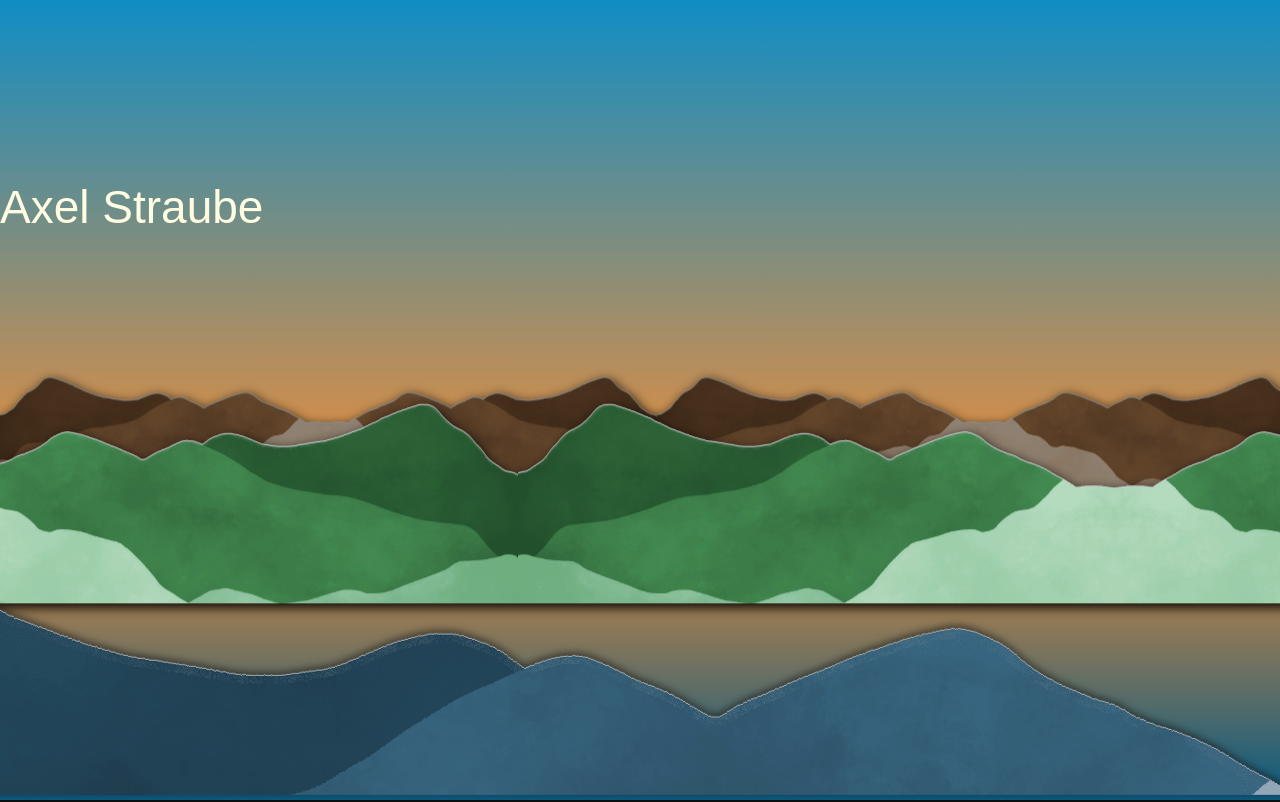
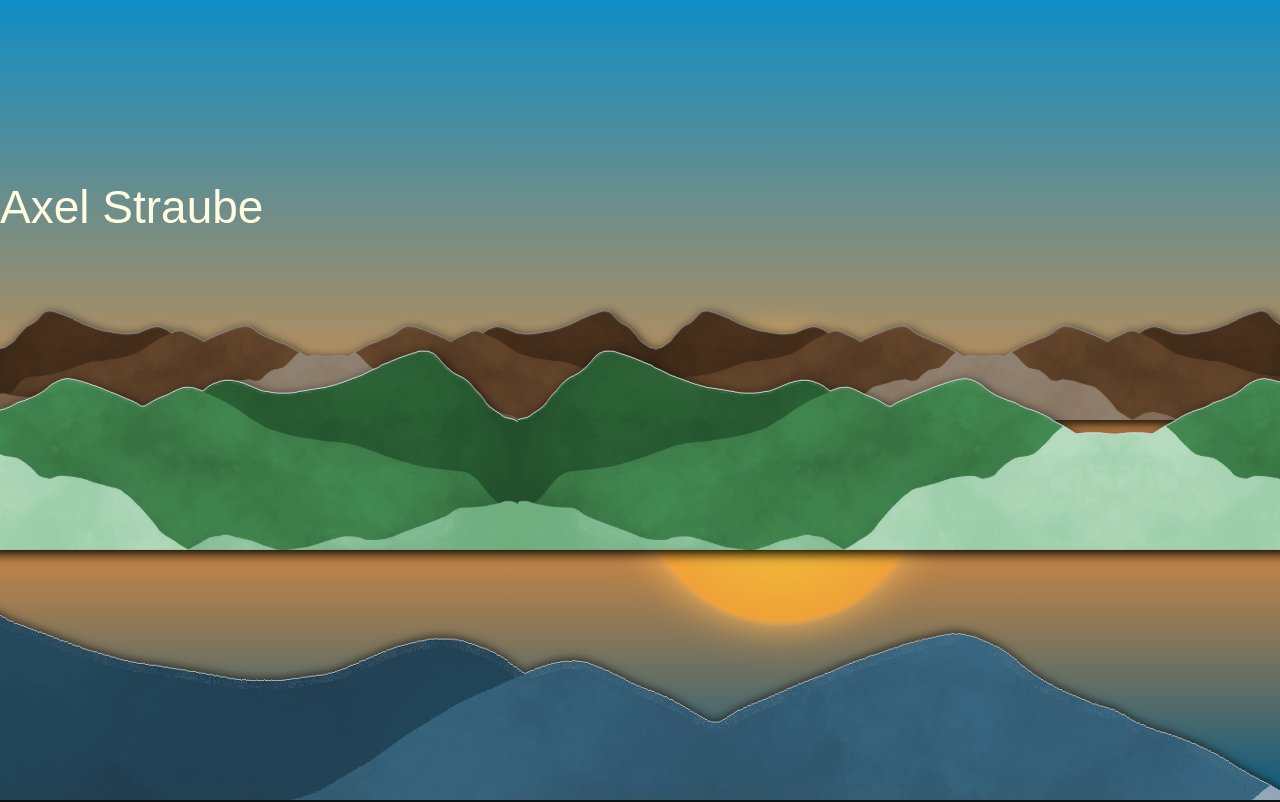
Before and after one commit to a-straube/portfolio-alpha, a React (Create React App) app: page / in a window 1280 px wide. Shown: the top 802 px of the page. Built offline with nearby package versions, Linux system fonts and the light colour scheme; a web font is replaced by a local one.

Commit message:
Add sun; adjust IntroSection

```diff
--- a/src/section1-Intro/IntroSection.css
+++ b/src/section1-Intro/IntroSection.css
@@ -1,8 +1,21 @@
 #introSection {
   background: linear-gradient(to bottom, #108DC5, #ef8e38 62%, #0a5b81);
+  background-attachment: fixed;
   height: 100vh;
   position: relative;
-  overflow-x: hidden;
+  overflow: hidden;
+}
+#sun {
+  background: radial-gradient(circle, #efb938 33%, #ef8e38 100%);
+  border: 1px solid #ffbc59;
+  border-radius: 50%;
+  box-shadow: 0 0 40px #ffbc59;
+  filter: blur(2px);
+  height: 280px;
+  width: 280px;
+  position: absolute;
+  top: 42%;
+  right: 28vw;
 }
 .mountain {
   background: url('../img/Pngtree-mountain-landscape_8807747.png') repeat-x;
@@ -12,7 +25,7 @@
 #mountain1 {
   background-size: auto 38%;
   filter: invert(1) hue-rotate(8deg) drop-shadow(0px -1px 0px #e2e9eb) drop-shadow(2px 4px 6px #000000) brightness(0.6);
-  bottom: 8vh;
+  bottom: 6vh;
   height: 36vh;
 }
 #mountain2 {
--- a/src/section1-Intro/IntroSection.js
+++ b/src/section1-Intro/IntroSection.js
@@ -7,9 +7,10 @@ function IntroSection() {
             <Parallax speed={-20}>
                 <h1>Axel Straube</h1>
             </Parallax>
-            <Parallax speed={-20} id='mountain1' className='mountain'></Parallax>
-            <Parallax speed={-12} id='mountain2' className='mountain'></Parallax>
-            <Parallax speed={-1} id='mountain3' className='mountain'></Parallax>
+            <Parallax speed={4} id='sun'></Parallax>
+            <Parallax speed={-40} id='mountain1' className='mountain'></Parallax>
+            <Parallax speed={-30} id='mountain2' className='mountain'></Parallax>
+            <Parallax id='mountain3' className='mountain'></Parallax>
         </section>
     );
 }
--- a/src/section1-Intro/IntroSection.less
+++ b/src/section1-Intro/IntroSection.less
@@ -1,8 +1,19 @@
 #introSection {
     background: linear-gradient(to bottom, #108DC5, #ef8e38 62%, #0a5b81);
+    background-attachment: fixed;
     height: 100vh;
     position: relative;
-    overflow-x: hidden;
+    overflow: hidden;
+}
+
+#sun {
+    background: radial-gradient(circle, rgba(239,185,56,1) 33%, rgba(239,142,56,1) 100%);
+    border: 1px solid #ffbc59;
+    border-radius: 50%;
+    box-shadow: 0 0 40px #ffbc59;
+    filter: blur(2px);
+    height: 280px; width: 280px;
+    position: absolute; top: 42%; right: 28vw;
 }
 
 .mountain {
@@ -14,7 +25,7 @@
 #mountain1 {
     background-size: auto 38%;
     filter: invert(1) hue-rotate(8deg) drop-shadow(0px -1px 0px #e2e9eb) drop-shadow(2px 4px 6px #000000) brightness(0.6);
-    bottom: 8vh;
+    bottom: 6vh;
     height: 36vh;
 }
 
```
